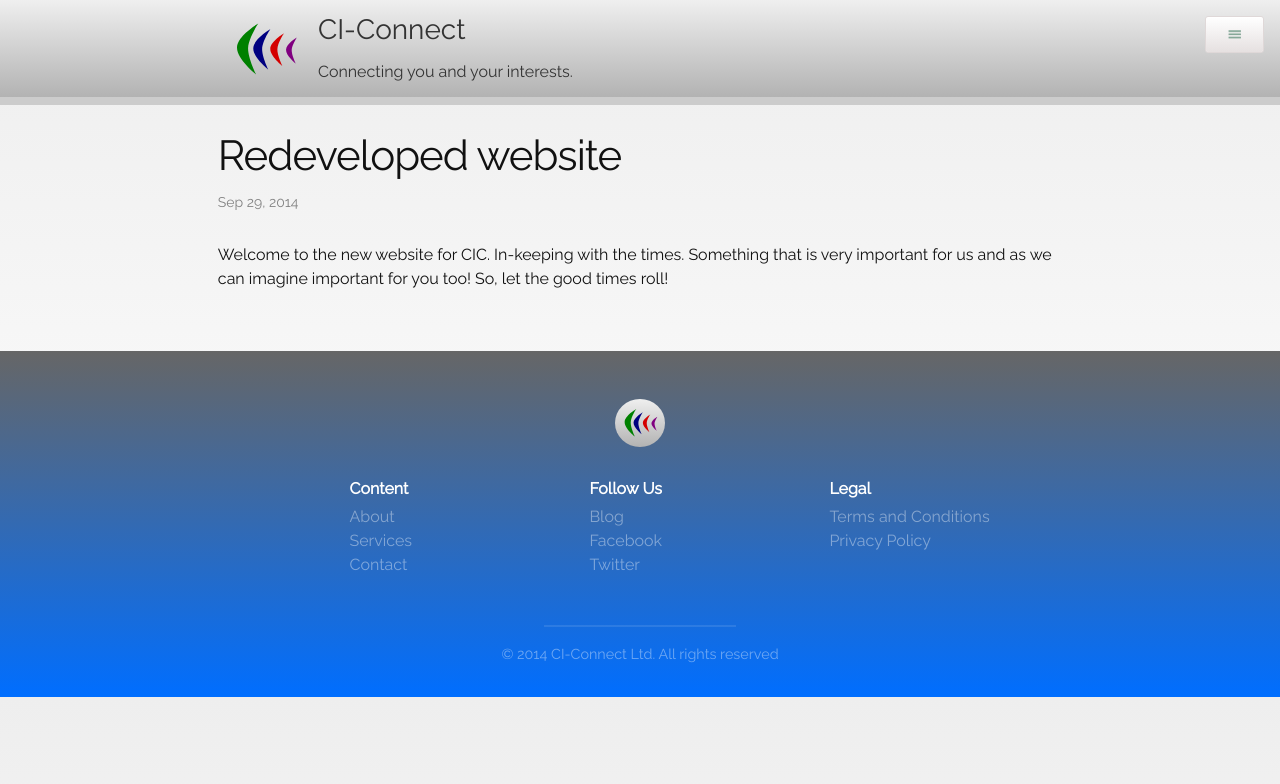
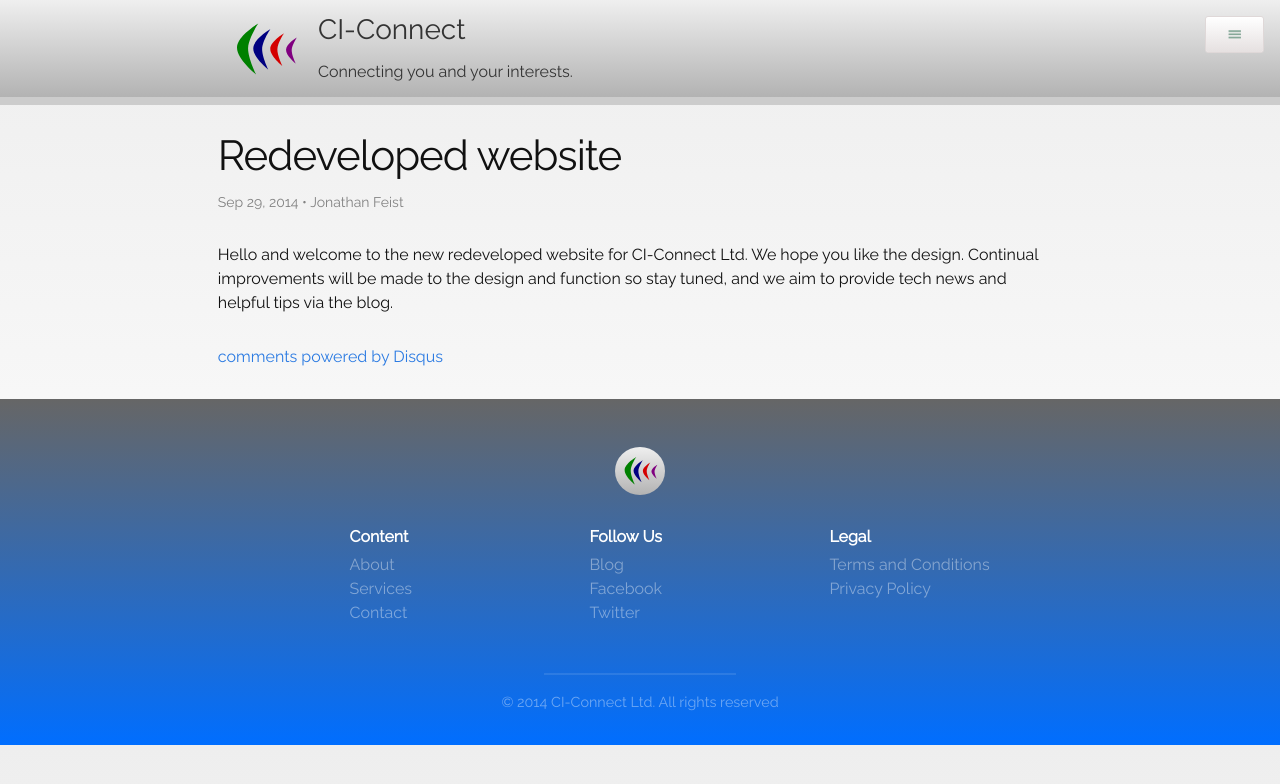
Before and after one commit to ciconnect/ciconnect.github.io, a Jekyll site: the page built from _posts/2014-09-16-welcome-to-the-new-website.markdown, in a window 1280 px wide. Shown: the top 784 px of the page. Built offline with Jekyll 4.4.1, drawn with Linux system fonts in a browser that asks for light colours; comment, search, counter and statistics services are not loaded.

Commit message:
Add disqus comment system to blog

```diff
--- a/_layouts/post.html
+++ b/_layouts/post.html
@@ -12,4 +12,20 @@
     {{ content }}
   </article>
 
+    <div id="disqus_thread"></div>
+    <script type="text/javascript">
+        /* * * CONFIGURATION VARIABLES: EDIT BEFORE PASTING INTO YOUR WEBPAGE * * */
+        var disqus_shortname = 'ciconnectblog'; // required: replace example with your forum shortname
+
+        /* * * DON'T EDIT BELOW THIS LINE * * */
+        (function() {
+            var dsq = document.createElement('script'); dsq.type = 'text/javascript'; dsq.async = true;
+            dsq.src = '//' + disqus_shortname + '.disqus.com/embed.js';
+            (document.getElementsByTagName('head')[0] || document.getElementsByTagName('body')[0]).appendChild(dsq);
+        })();
+    </script>
+    <noscript>Please enable JavaScript to view the <a href="http://disqus.com/?ref_noscript">comments powered by Disqus.</a></noscript>
+    <a href="http://disqus.com" class="dsq-brlink">comments powered by <span class="logo-disqus">Disqus</span></a>
+
+
 </div>
--- a/_posts/2014-09-16-welcome-to-the-new-website.markdown
+++ b/_posts/2014-09-16-welcome-to-the-new-website.markdown
@@ -3,10 +3,11 @@
 title:  "Redeveloped website"
 date:   2014-09-29 12:13
 categories: ci-connect update
+author: Jonathan Feist
 short: >
   Hello and welcome to the new redeveloped website for CI-Connect Ltd. We hope you
   like the design. Continual improvements will be made to the design and function
   so stay tuned, and we aim to provide tech news and helpful tips via the blog.
 ---
 
-Welcome to the new website for CIC. In-keeping with the times. Something that is very important for us and as we can imagine important for you too! So, let the good times roll!
+Hello and welcome to the new redeveloped website for CI-Connect Ltd. We hope you like the design. Continual improvements will be made to the design and function so stay tuned, and we aim to provide tech news and helpful tips via the blog.
--- a/index.html
+++ b/index.html
@@ -35,4 +36,6 @@
     </a>
   </div>
 
+  {% include posts/index.html %}
+
 </div>
```
Also changed, not shown: other parts of index.html (+2 -1 lines), _includes/posts/index.html (added, +15 -0 lines), blog/index.html (+2 -15 lines).
